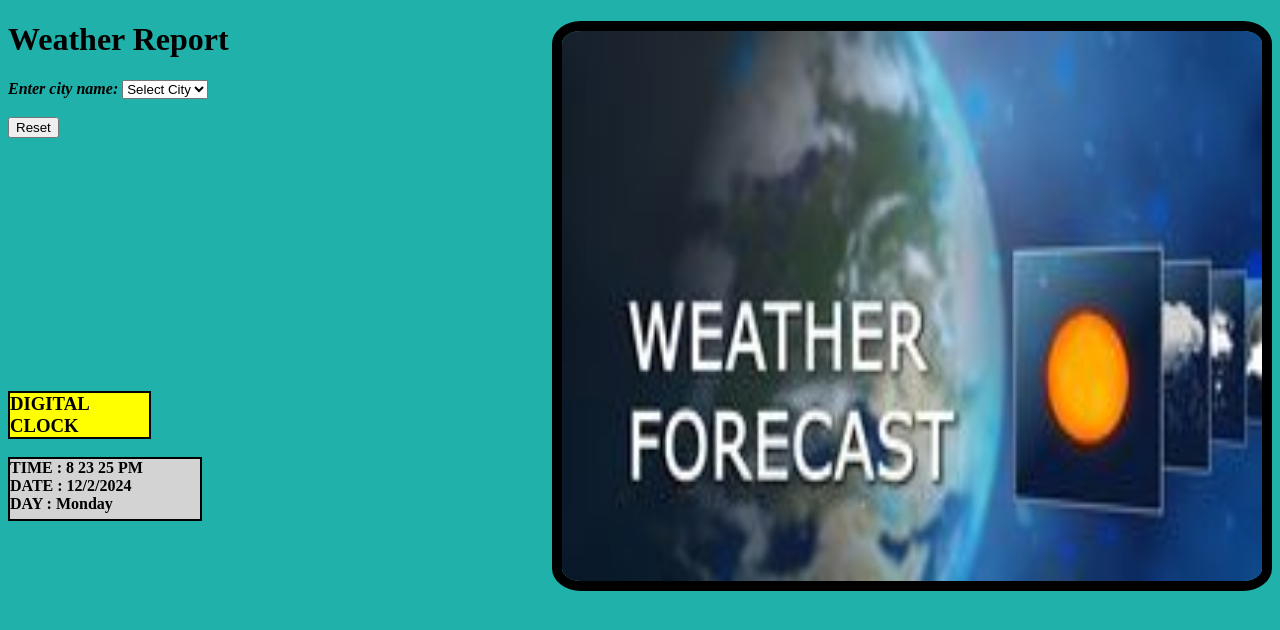
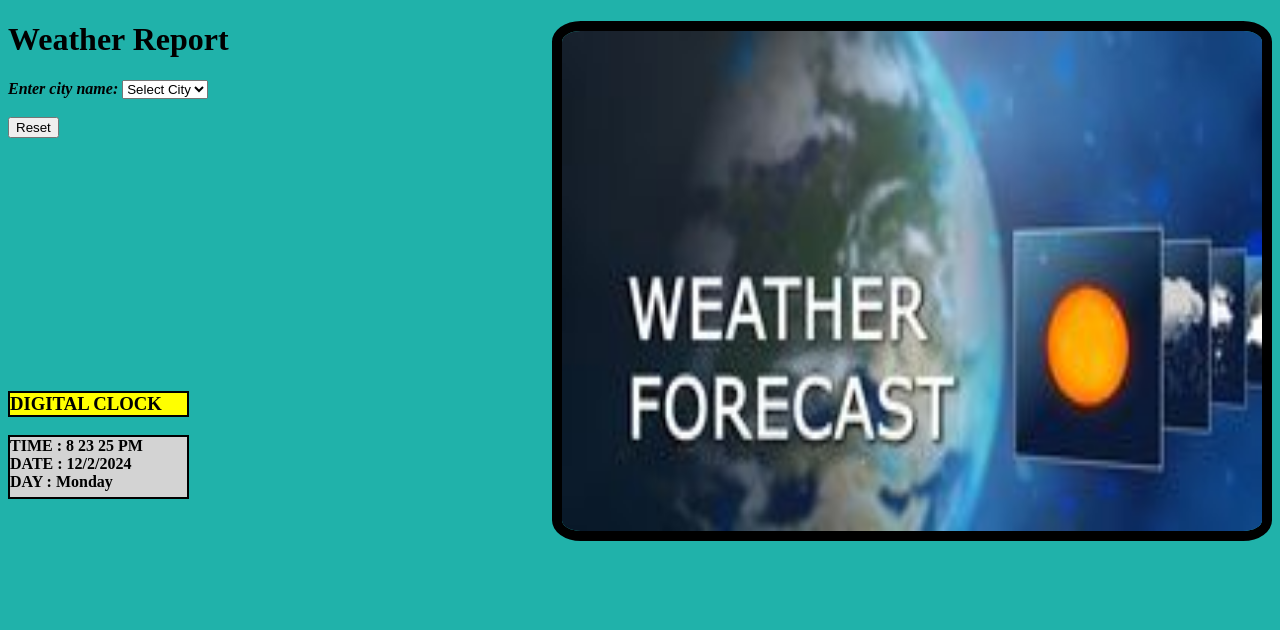
Before and after one commit to tushar-patle/simpleWeatherForecast, a plain HTML site: page index.html in a window 1280 px wide. Drawn offline with Linux system fonts and the light colour scheme.

Commit message:
Update style.css
fixing more orientation details

```diff
--- a/style.css
+++ b/style.css
@@ -5,7 +5,7 @@ head, body {
 }
 
 img {
-    height: 550px;
+    height: 500px;
     width: 700px;
     display: block; /* Ensures image is a block-level element */
     float: right; /* Centers the block-level element horizontally */
@@ -19,14 +19,14 @@ img {
 
 #edit {
     height: 5%;
-    width: 11%;
+    width: 14%;
     background: yellow;
     border: 2px solid black;
 }
 
 .box {
     height: 60px;
-    width: 15%;
+    width: 14%;
     background-color: lightgray;
     border: 2px solid black;
     justify-content: space-between;
```
